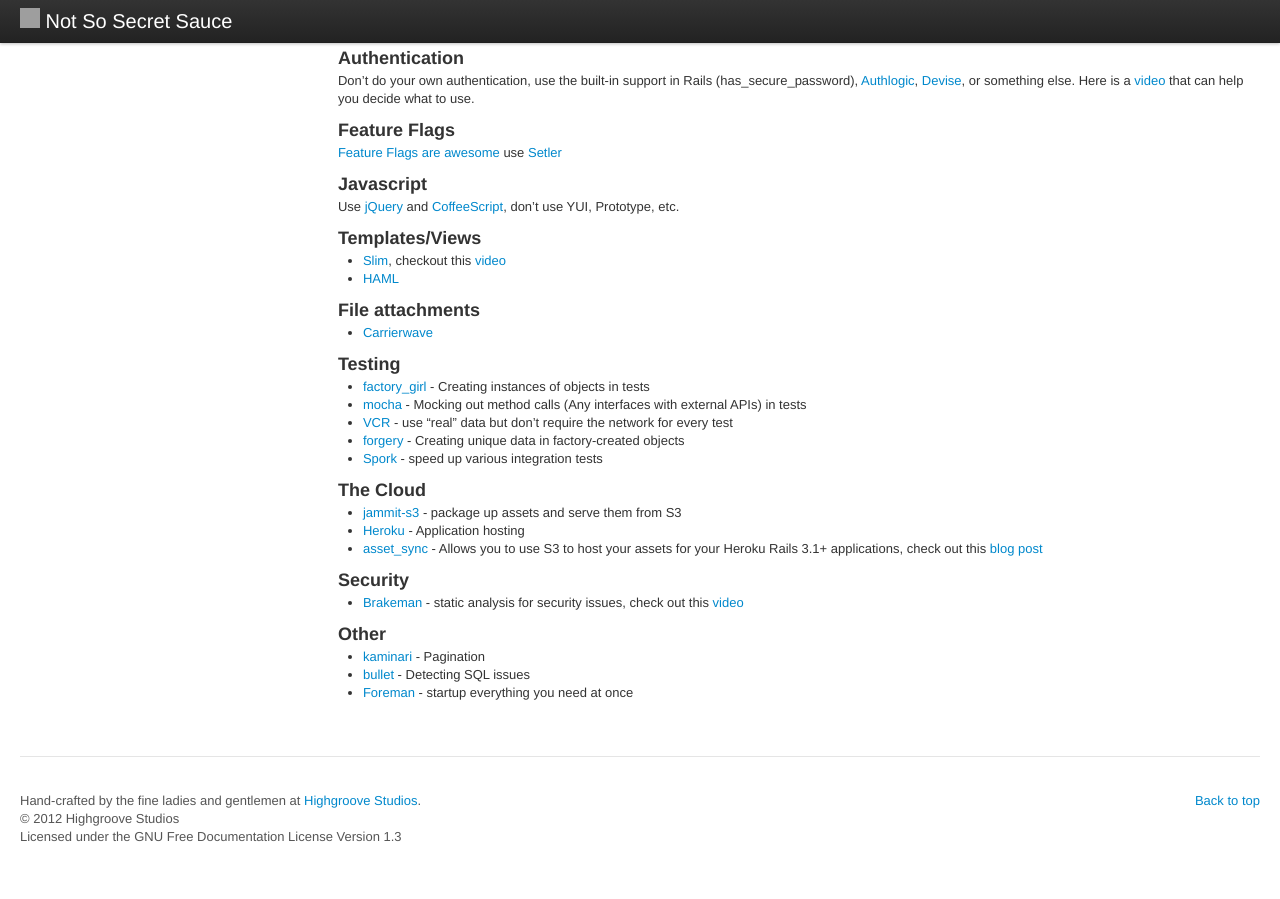
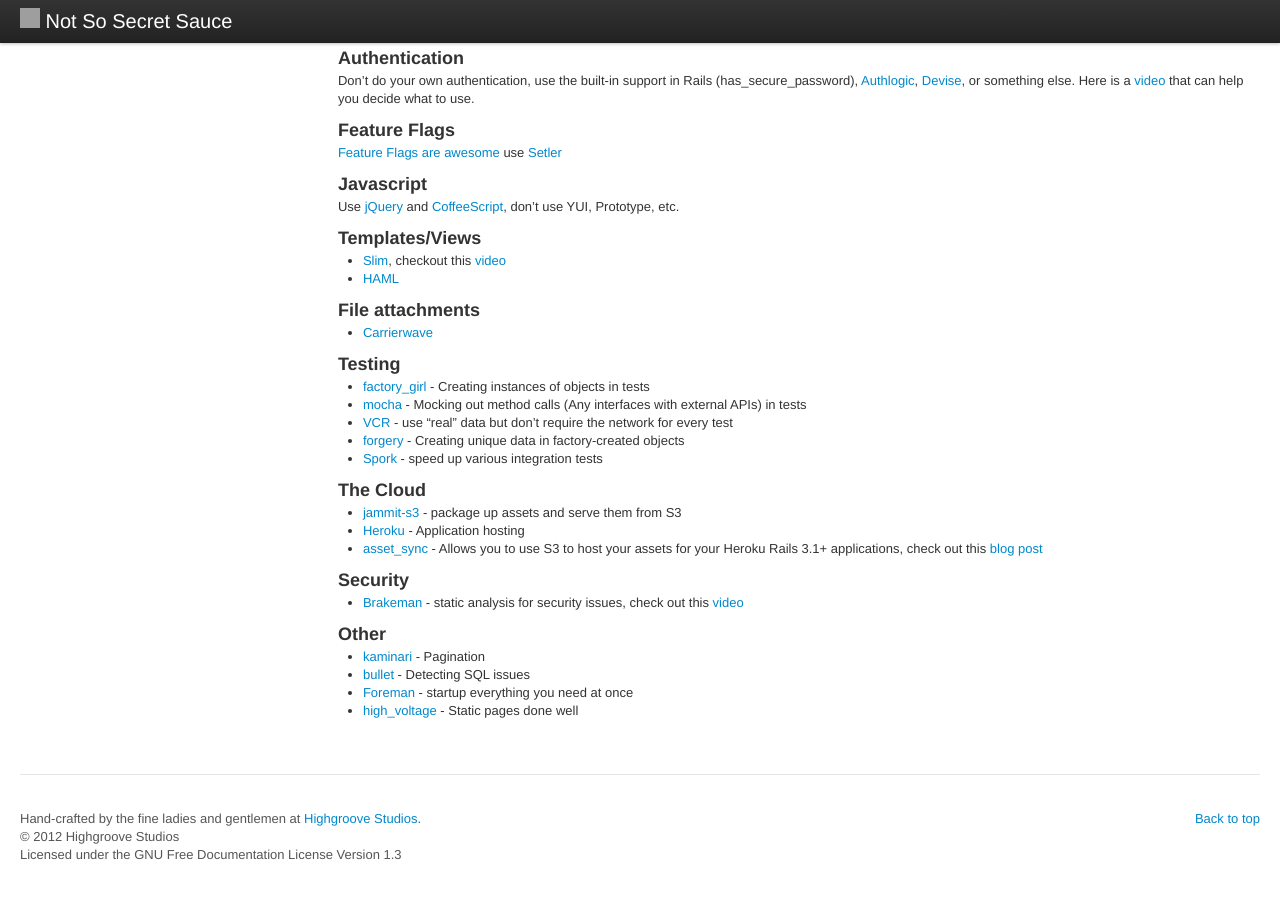
Before and after one commit to daveworth/not-so-secret-sauce, a Jekyll site: the page built from topics/best-practices-and-patterns.md, in a window 1280 px wide and 900 px high, scrolled down 675 px. Built offline with Jekyll 4.4.1, drawn with Linux system fonts in a browser that asks for light colours; nearby versions of some CDN libraries; comment, search, counter and statistics services are not loaded; grey boxes are pictures that could not be loaded.

Commit message:
Add HighVoltage for static pages
* [Finishes #30435605]

```diff
--- a/topics/best-practices-and-patterns.md
+++ b/topics/best-practices-and-patterns.md
@@ -93,3 +93,4 @@
 * [kaminari](https://github.com/amatsuda/kaminari) - Pagination
 * [bullet](https://github.com/flyerhzm/bullet) - Detecting SQL issues
 * [Foreman](https://github.com/ddollar/foreman) - startup everything you need at once
+* [high_voltage](https://github.com/thoughtbot/high_voltage) - Static pages done well
```
